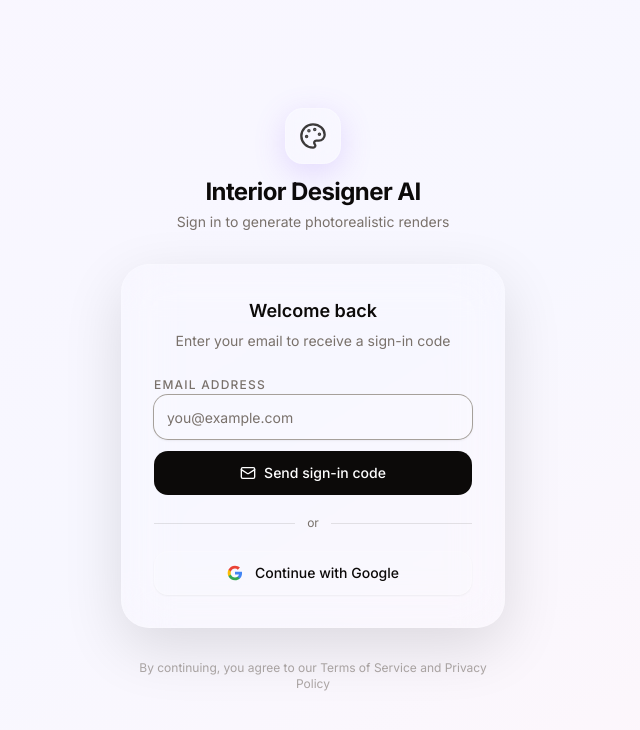
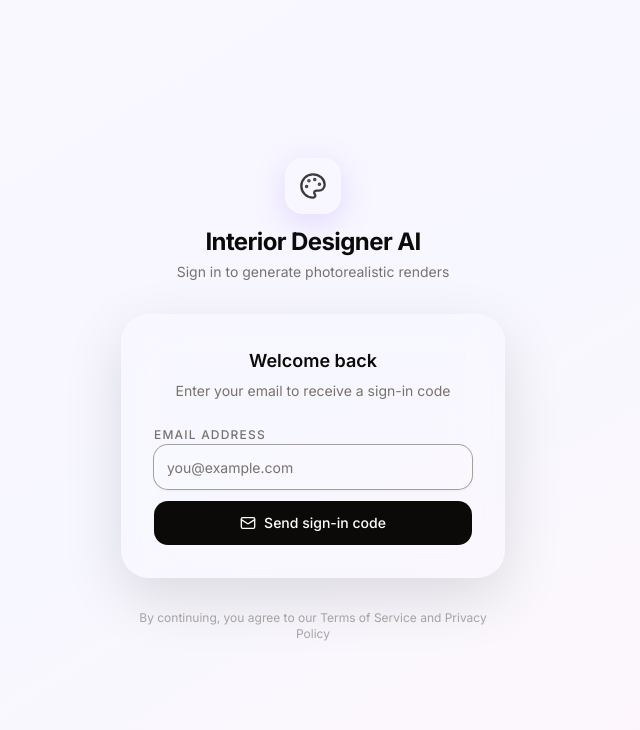
Before and after one commit to mybs1522-bot/newAIrender, a Next.js app: page /auth/signin in a window 1280 px wide. Shown: the top 730 px of the page, without its empty margins (327-967 px from the left). Built offline with nearby package versions, Linux system fonts and the light colour scheme.

Commit message:
Remove Google login — email OTP only on signin page

```diff
--- a/app/auth/signin/page.tsx
+++ b/app/auth/signin/page.tsx
@@ -1,19 +1,9 @@
 "use client";
 
-import { signIn } from "next-auth/react";
 import { Palette, Mail, Loader2, CheckCircle2, ArrowLeft } from "lucide-react";
 import { Button } from "@/components/ui/button";
 import { Input } from "@/components/ui/input";
 import { useState, useRef, useEffect } from "react";
-
-const GOOGLE_ICON = (
-  <svg viewBox="0 0 24 24" className="h-4 w-4 shrink-0" aria-hidden="true">
-    <path d="M22.56 12.25c0-.78-.07-1.53-.2-2.25H12v4.26h5.92c-.26 1.37-1.04 2.53-2.21 3.31v2.77h3.57c2.08-1.92 3.28-4.74 3.28-8.09z" fill="#4285F4" />
-    <path d="M12 23c2.97 0 5.46-.98 7.28-2.66l-3.57-2.77c-.98.66-2.23 1.06-3.71 1.06-2.86 0-5.29-1.93-6.16-4.53H2.18v2.84C3.99 20.53 7.7 23 12 23z" fill="#34A853" />
-    <path d="M5.84 14.09c-.22-.66-.35-1.36-.35-2.09s.13-1.43.35-2.09V7.07H2.18C1.43 8.55 1 10.22 1 12s.43 3.45 1.18 4.93l2.85-2.22.81-.62z" fill="#FBBC05" />
-    <path d="M12 5.38c1.62 0 3.06.56 4.21 1.64l3.15-3.15C17.45 2.09 14.97 1 12 1 7.7 1 3.99 3.47 2.18 7.07l3.66 2.84c.87-2.6 3.3-4.53 6.16-4.53z" fill="#EA4335" />
-  </svg>
-);
 
 function OTPForm() {
   const [step, setStep] = useState<"email" | "otp">("email");
@@ -44,6 +34,7 @@
     setError("");
     if (code.length < 6) { setError("Enter the 6-digit code from your email."); return; }
     setLoading(true);
+    const { signIn } = await import("next-auth/react");
     const result = await signIn("otp", { email, code, redirect: false, callbackUrl: "/render" });
     setLoading(false);
     if (result?.error) { setError("Invalid or expired code. Try again."); return; }
@@ -153,21 +144,6 @@
           </div>
 
           <OTPForm />
-
-          <div className="flex items-center gap-3">
-            <div className="h-px flex-1 bg-foreground/10" />
-            <span className="text-xs text-muted-foreground">or</span>
-            <div className="h-px flex-1 bg-foreground/10" />
-          </div>
-
-          <Button
-            variant="outline"
-            onClick={() => signIn("google", { callbackUrl: "/render" })}
-            className="w-full gap-3 rounded-xl h-11 border-white/15 bg-white/5 hover:bg-white/10"
-          >
-            {GOOGLE_ICON}
-            Continue with Google
-          </Button>
         </div>
 
         <p className="text-center text-xs text-muted-foreground/60">
```
